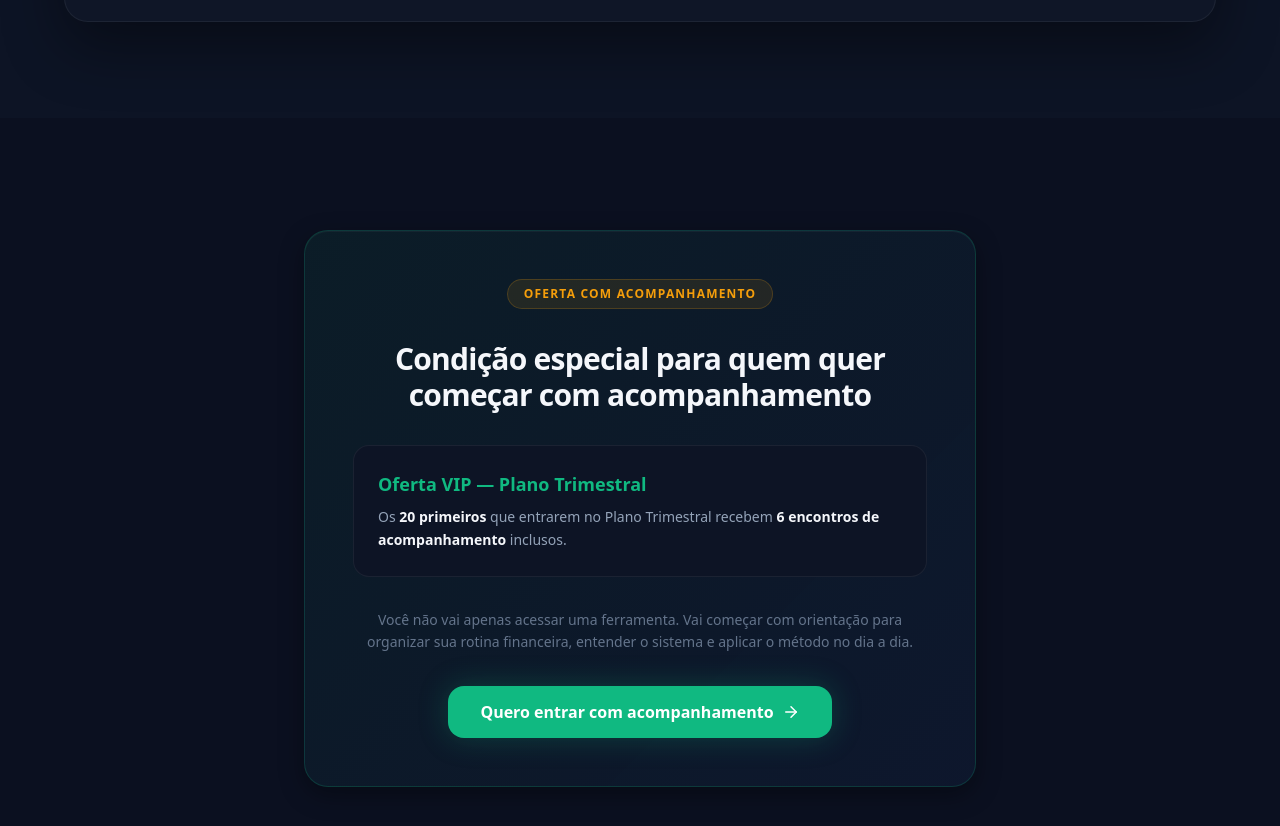
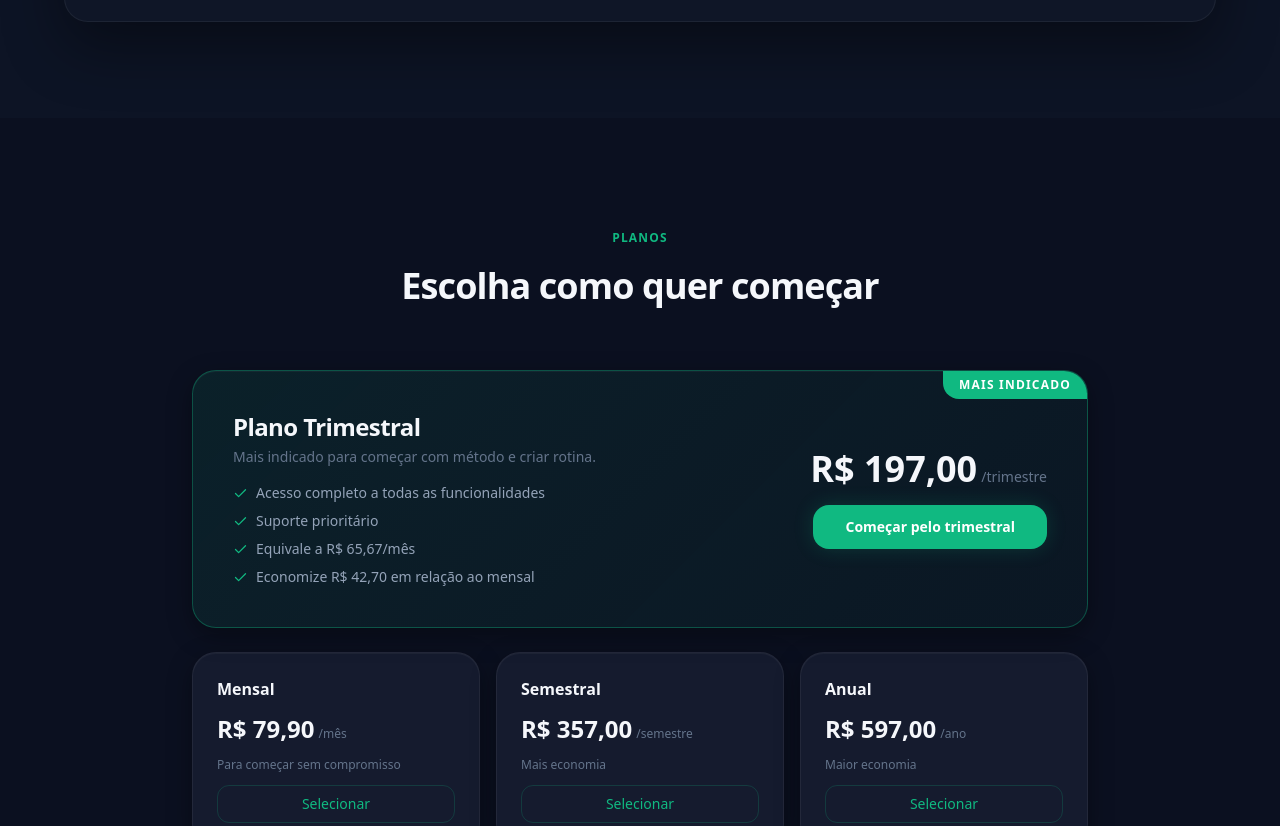
Before and after one commit to maximussjrp/Fynanpro2.0, a Next.js app in the folder frontend/: page /landing-v2 in a window 1280 px wide. Shown: the part 4180-5006 px from the top of the page. Built offline with nearby package versions, Linux system fonts and the light colour scheme.

Commit message:
feat(landing-v2): remove OfferSection (palestra only)

```diff
--- a/frontend/src/app/landing-v2/page.tsx
+++ b/frontend/src/app/landing-v2/page.tsx
@@ -6,7 +6,6 @@ import MethodSection from '@/components/landing-v2/MethodSection';
 import FeaturesSection from '@/components/landing-v2/FeaturesSection';
 import AudienceSection from '@/components/landing-v2/AudienceSection';
 import HumanAuthoritySection from '@/components/landing-v2/HumanAuthoritySection';
-import OfferSection from '@/components/landing-v2/OfferSection';
 import PricingSection from '@/components/landing-v2/PricingSection';
 import TrustSection from '@/components/landing-v2/TrustSection';
 import FAQSection from '@/components/landing-v2/FAQSection';
@@ -25,7 +24,6 @@ export default function LandingV2Page() {
         <FeaturesSection />
         <AudienceSection />
         <HumanAuthoritySection />
-        <OfferSection />
         <PricingSection />
         <TrustSection />
         <FAQSection />
```
